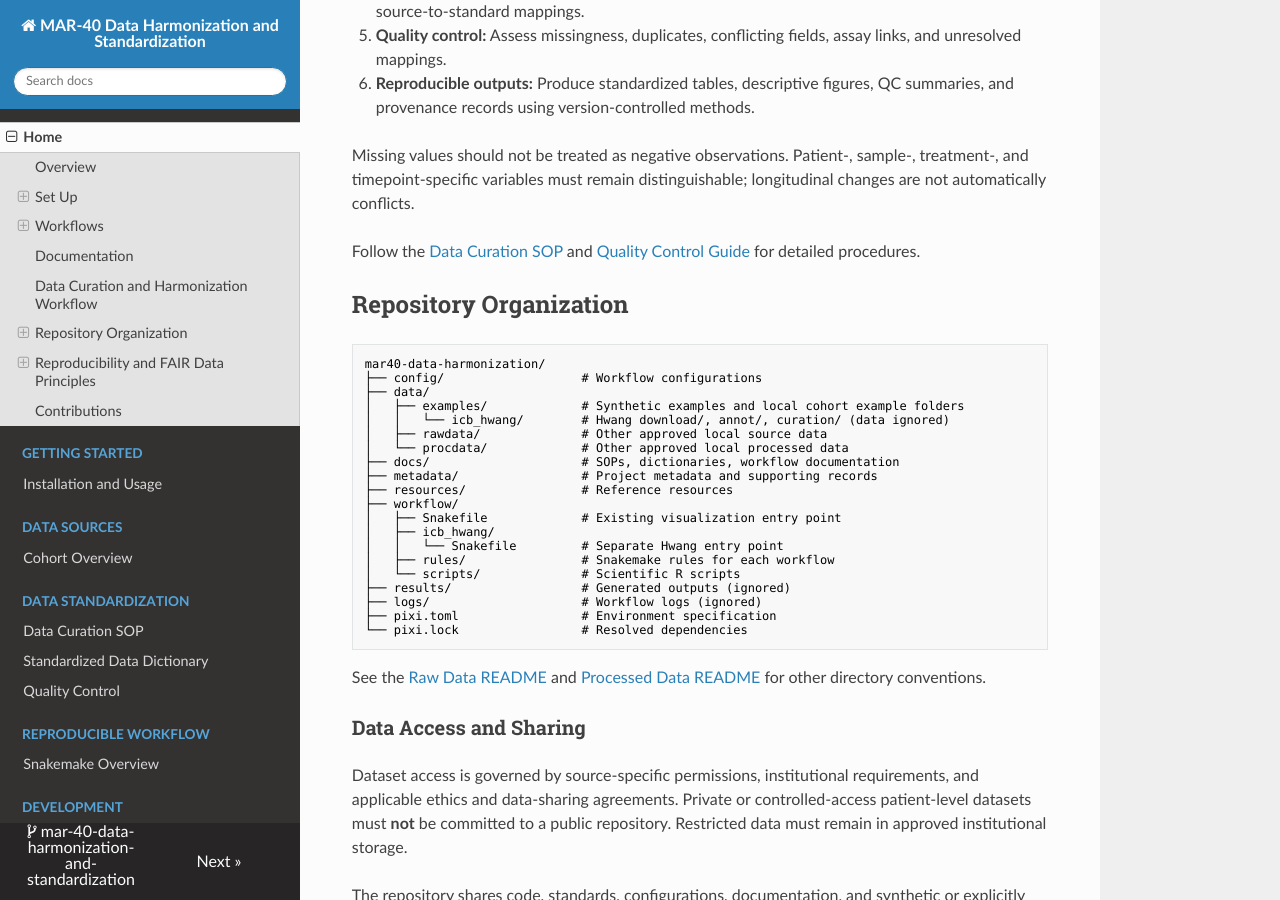
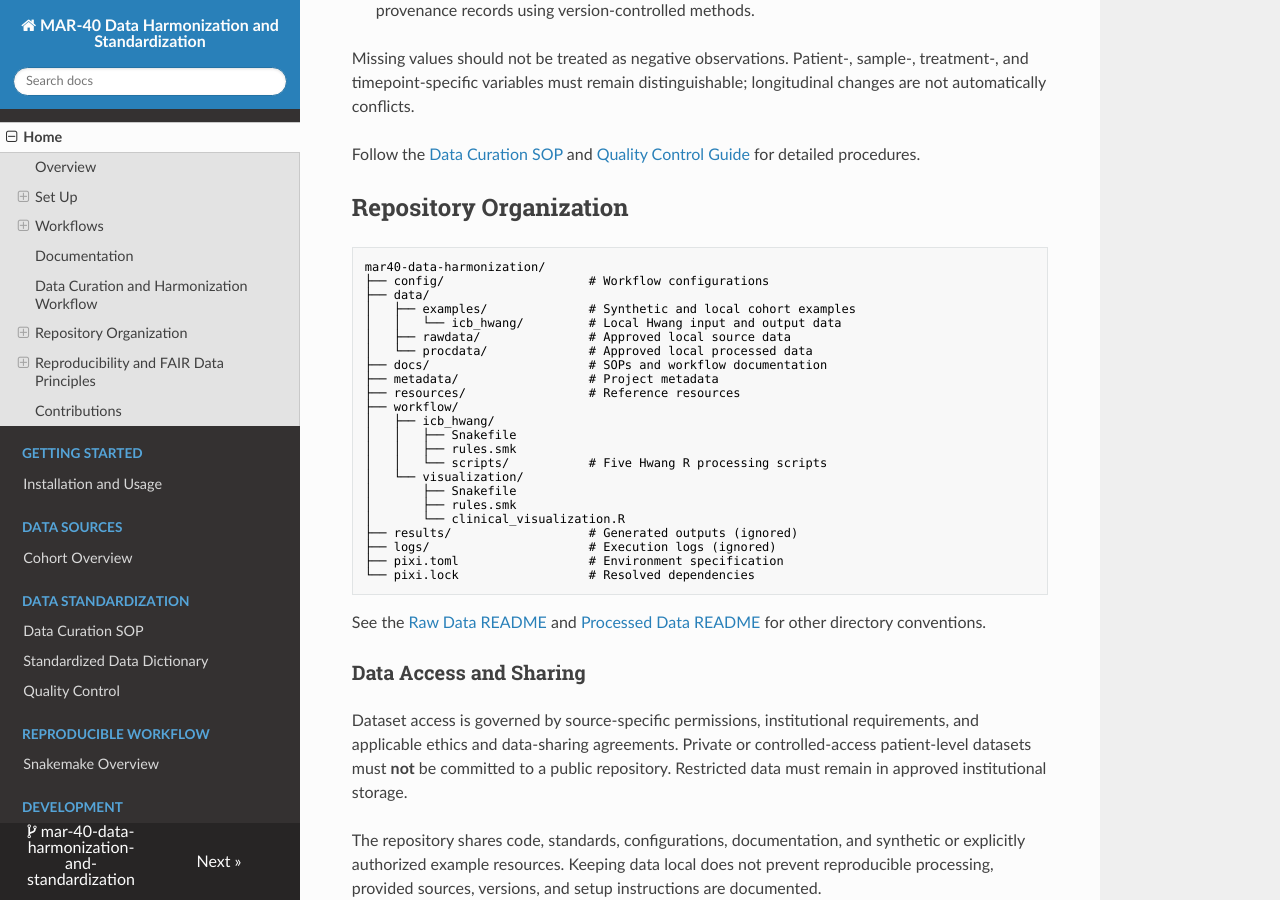
Before and after one commit to bhklab/mar40-data-harmonization, an MkDocs documentation site: the page built from docs/README.md, in a window 1280 px wide and 900 px high, scrolled down 4023 px. Built offline with MkDocs 1.6.1, drawn with Linux system fonts in a browser that asks for light colours; nearby versions of some CDN libraries; some of the changed text lies outside the part shown.

Commit message:
Update main README with reorganized workflows

````diff
--- a/docs/README.md
+++ b/docs/README.md
@@ -86,8 +86,6 @@ Execute:
 pixi run snakemake --snakefile workflow/visualization/Snakefile --cores 1
 ```
 
-**Note:** These commands use the original visualization entry point. If visualization has been moved to its own dedicated `workflow/visualization/Snakefile`, use that entry point instead after validating its configuration.
-
 Outputs include cancer type and immunotherapy treatment distributions; clinical variable availability; sex and RECIST distributions; pre-, on-, and post-treatment sampling summaries; and supporting counts, missingness reports, conflict records, and run metadata.
 
 - **Outputs:** `results/visualization/example/`
@@ -153,25 +151,28 @@ Follow the [Data Curation SOP](docs/data_curation_SOP.md) and [Quality Control G
 
 ```text
 mar40-data-harmonization/
-├── config/                   # Workflow configurations
+├── config/                    # Workflow configurations
 ├── data/
-│   ├── examples/             # Synthetic examples and local cohort example folders
-│   │   └── icb_hwang/        # Hwang download/, annot/, curation/ (data ignored)
-│   ├── rawdata/              # Other approved local source data
-│   └── procdata/             # Other approved local processed data
-├── docs/                     # SOPs, dictionaries, workflow documentation
-├── metadata/                 # Project metadata and supporting records
-├── resources/                # Reference resources
+│   ├── examples/              # Synthetic and local cohort examples
+│   │   └── icb_hwang/         # Local Hwang input and output data
+│   ├── rawdata/               # Approved local source data
+│   └── procdata/              # Approved local processed data
+├── docs/                      # SOPs and workflow documentation
+├── metadata/                  # Project metadata
+├── resources/                 # Reference resources
 ├── workflow/
-│   ├── Snakefile             # Existing visualization entry point
 │   ├── icb_hwang/
-│   │   └── Snakefile         # Separate Hwang entry point
-│   ├── rules/                # Snakemake rules for each workflow
-│   └── scripts/              # Scientific R scripts
-├── results/                  # Generated outputs (ignored)
-├── logs/                     # Workflow logs (ignored)
-├── pixi.toml                 # Environment specification
-└── pixi.lock                 # Resolved dependencies
+│   │   ├── Snakefile
+│   │   ├── rules.smk
+│   │   └── scripts/           # Five Hwang R processing scripts
+│   └── visualization/
+│       ├── Snakefile
+│       ├── rules.smk
+│       └── clinical_visualization.R
+├── results/                   # Generated outputs (ignored)
+├── logs/                      # Execution logs (ignored)
+├── pixi.toml                  # Environment specification
+└── pixi.lock                  # Resolved dependencies
 ```
 
 See the [Raw Data README](data/rawdata/README.md) and [Processed Data README](data/procdata/README.md) for other directory conventions.
````
